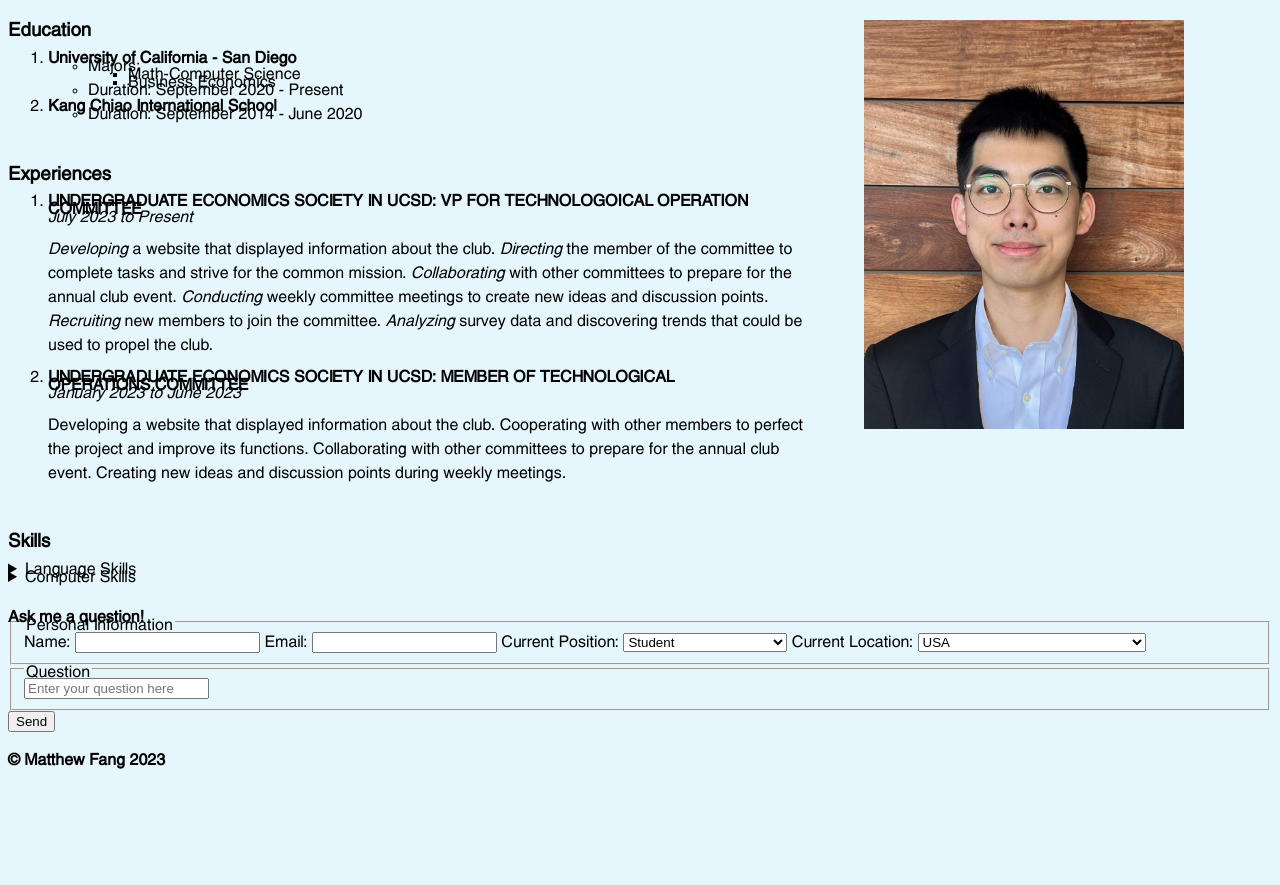
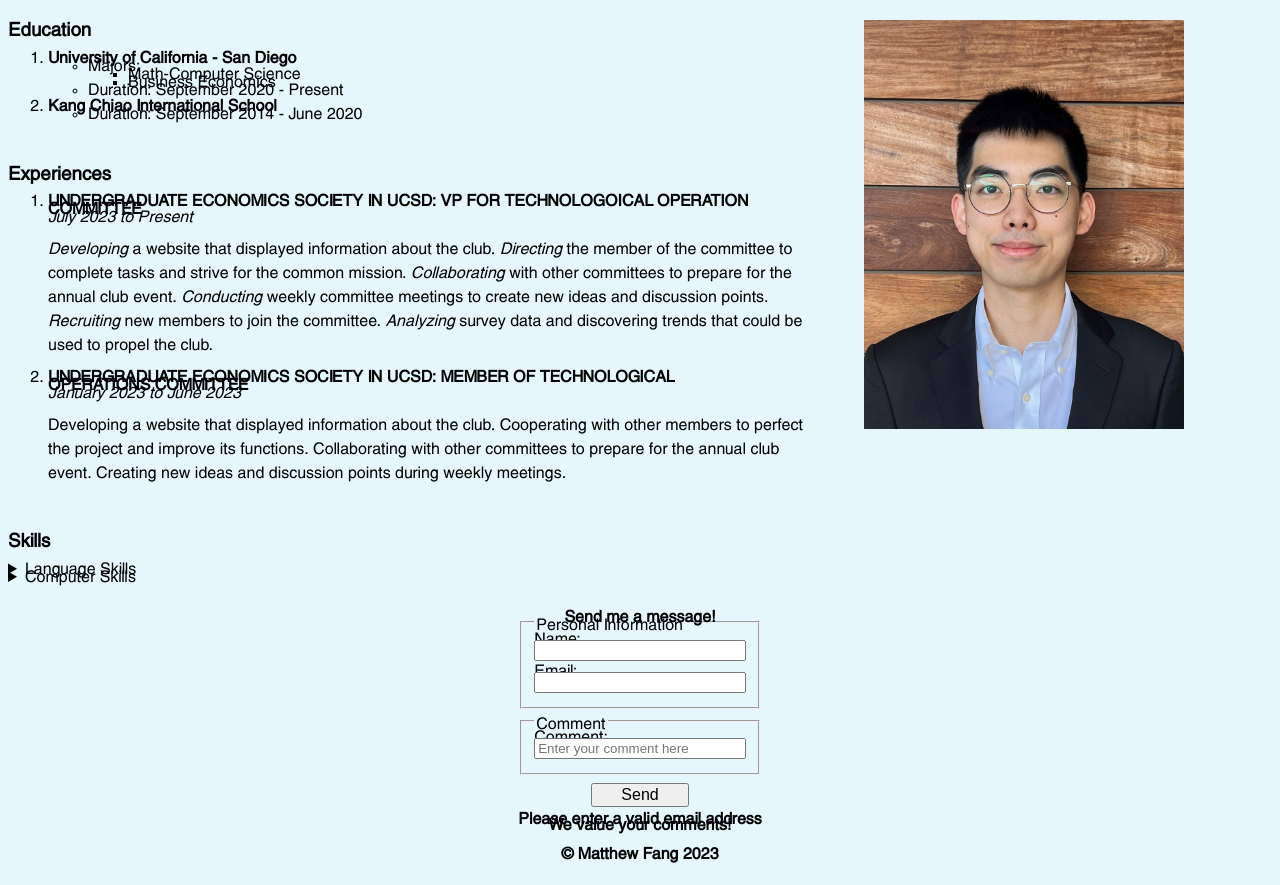
Before and after one commit to Mashyuf/cse134-website, a plain HTML site: page index.html in a window 1280 px wide. Shown: the part 160-1045 px from the top of the page. Before the commit the page ends 943 px from the top, so only its background shows below. Drawn offline with Linux system fonts and the light colour scheme.

Commit message:
Edit for HW4

```diff
--- a/index.html
+++ b/index.html
@@ -207,19 +207,21 @@ for(i = 1; i &lt; 4; i++) {
     </section>
     <br><br>
     <footer>
-        <form>
-            <strong>Ask me a question!</strong>
+        <form action="https://httpbin.org/post" method="POST">
+            <strong style="width: 100%">Send me a message!</strong>
             <fieldset>
                 <legend>Personal Information</legend>
-                <label>
+                <label for="name">
                     Name:
-                    <input type="text" name="Name">
                 </label>
-                <label>
+                <input type="text" name="Name" id="name">
+                <output>This field is required</output>
+                <label for="email">
                     Email:
-                    <input type="email" name="Email">
                 </label>
-                <label for="current_position">Current Position:</label>
+                <input type="email" name="Email" id="email">
+                <output>This field is required</output>
+                <!--<label for="current_position">Current Position:</label>
                 <select id="current_position">
                     <option value="student">Student</option>
                     <option value="recruiter">Recruiter</option>
@@ -248,13 +250,18 @@ for(i = 1; i &lt; 4; i++) {
                         <option value="other_europe">Other European Countries</option>
                     </optgroup>
                     <option value="other">Other Countries in the World</option>
-                </select>
+                </select>-->
             </fieldset>
             <fieldset>
-                <legend>Question</legend>
-                <input type="text" name="Question" placeholder="Enter your question here">
+                <legend>Comment</legend>
+                <label for="comment">Comment:</label>
+                <input type="text" name="Comment" id="comment" placeholder="Enter your comment here">
+                <output>This field is required</output>
             </fieldset>
             <button>Send</button>
+            <output style="/*color: rgb(229, 246, 252)*/"><b>Please enter a valid email address</b></output>
+            <br>
+            <output style="margin-top: -4%;"><b>We value your comments!</b></output>
         </form>
         <h4>&copy; Matthew Fang 2023</h4>
     </footer>
--- a/main.css
+++ b/main.css
@@ -68,6 +68,46 @@ p {
     width: 60dvw;
 }
 
+footer {
+    display: grid;
+    justify-content: center;
+    text-align: center;
+}
+
+form {
+    width: 100%;
+    text-align: center;
+}
+
+form fieldset {
+    margin-bottom: 0.5rem;
+    text-align: left;
+    display: grid;
+}
+
+form fieldset label{
+    display: grid;
+}
+
+form fieldset output{
+    margin: -0.8% 0;
+    visibility: hidden;
+    font-size: small;
+    text-align: center;
+    color: red;
+}
+
+form output{
+    display: block;
+    margin-top: 2%;
+}
+
+form button{
+    width: 40%;
+    /*position: relative;*/
+    font-size: 1rem;
+}
+
 @media screen and (max-width: 900px) {
     nav {
         float: right;
```
